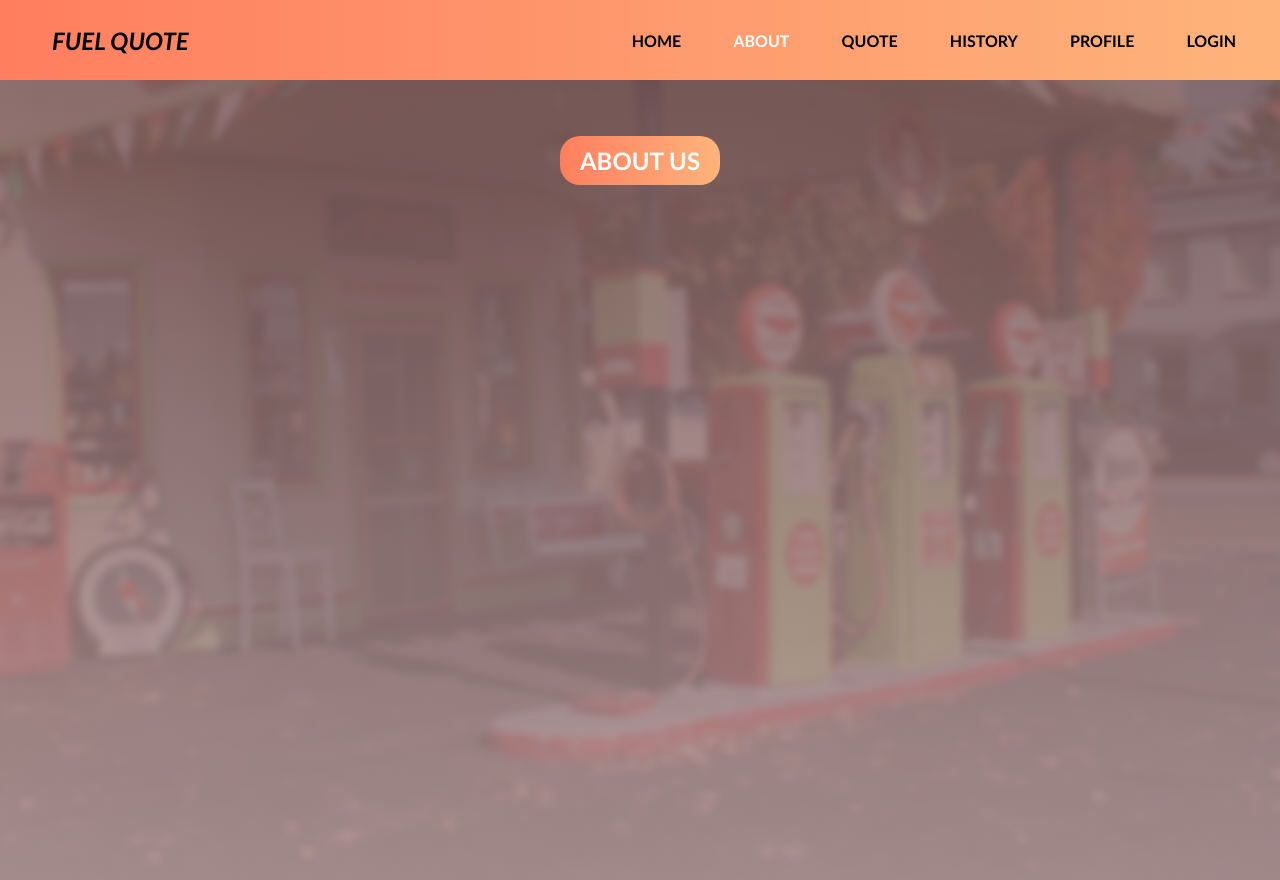
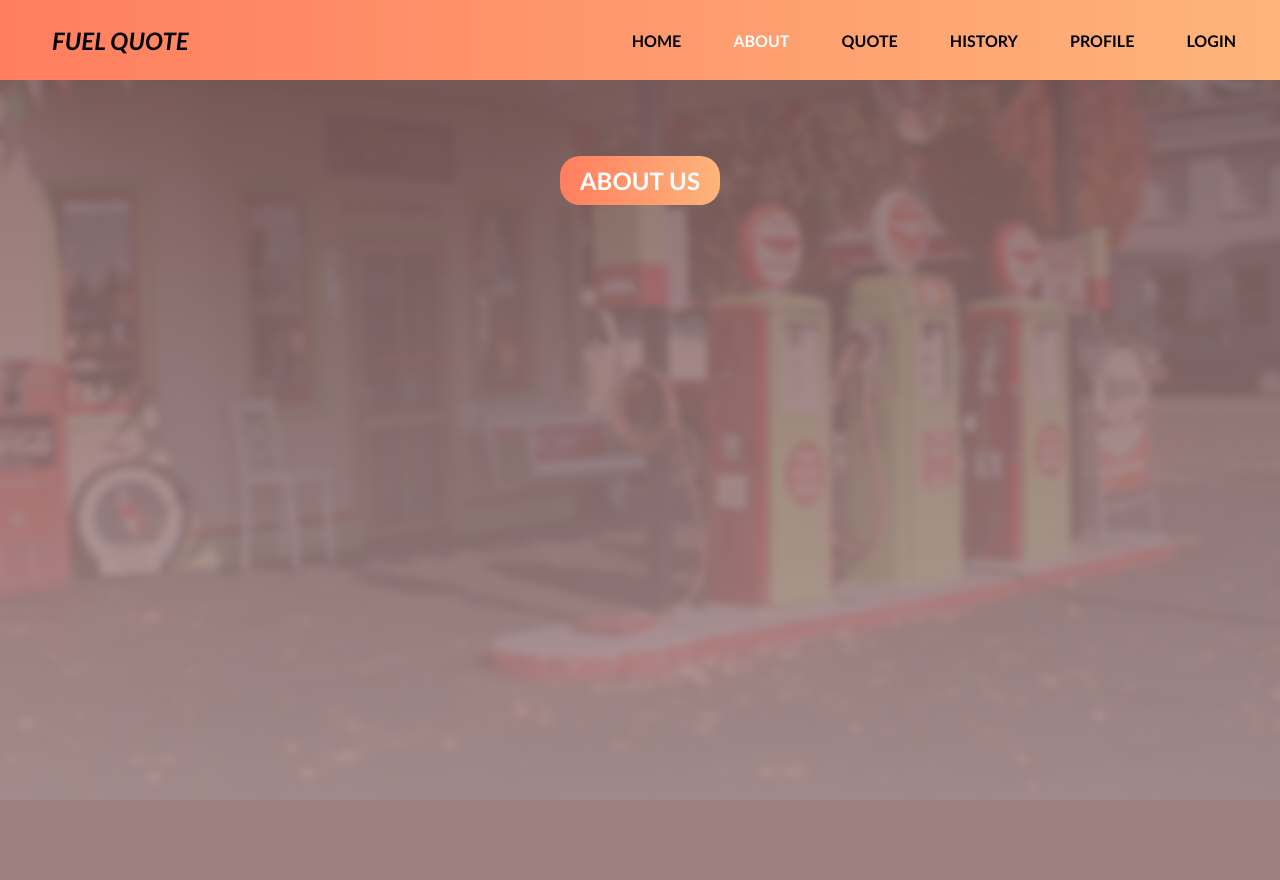
Before and after one commit to tamialin/software_design, a Python web app: template template/about.html in a window 1280 px wide. After the commit the page ends 782 px from the top, so only its background shows below. Run offline with Jinja, Linux system fonts and the light colour scheme; the template is opened without the code that fills it, so the values that code supplies are empty.

Commit message:
fixed About Us box

```diff
--- a/style/about.css
+++ b/style/about.css
@@ -15,6 +15,9 @@
     justify-content: space-between;
     align-items: center;
     padding: 20px;
+    position: fixed;
+    width: 100%;
+    z-index: 1000;
 }
 
 /* logo gas adj */
@@ -59,11 +62,11 @@
     display: flex;
     justify-content: center;
     align-items: center;
-    height: 100vh;
+    height: 20vh;
     position: absolute;
-    top: 20%;
-    transform: translateY(-50%);
+    top: 100px;
     width: 100%;
+    z-index: 0;
 }
 
 .rectangle {
```
Also changed, not shown: template/about.html (line endings or trailing spaces).
